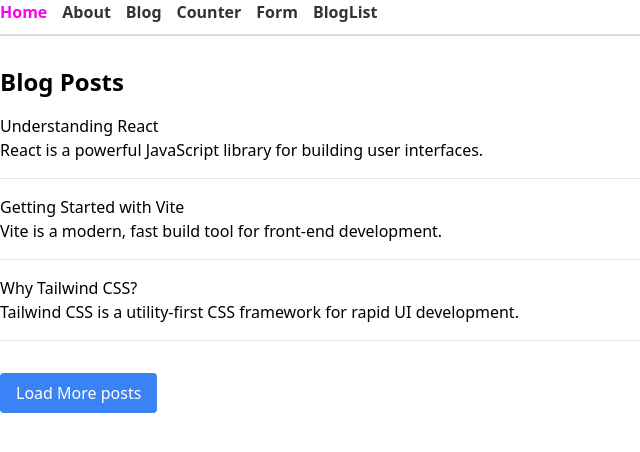
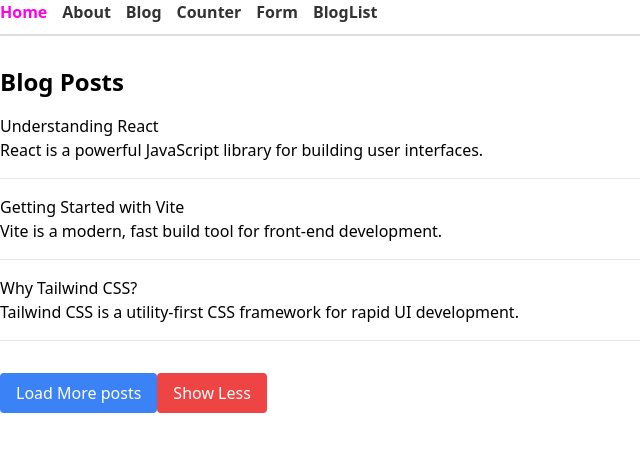
Before and after one commit to Claracandy/my-blog, a React (Vite) app: page /BlogList in a window 1280 px wide. Shown: the top 452 px of the page, without its empty margins (0-640 px from the left). Built offline with nearby package versions, Linux system fonts and the light colour scheme.

Commit message:
add BlogList

```diff
--- a/src/components/BlogList.jsx
+++ b/src/components/BlogList.jsx
@@ -20,6 +20,8 @@
           },
     ]);
 
+    const [visibleCount, setVisibleCount] = useState(3);
+
     const loadMorePosts = () => {
         const newPosts = [
             {
@@ -34,13 +36,18 @@
               },
         ];
         setPosts((prevPosts) => [...prevPosts, ...newPosts]);
+        setVisibleCount((prevCount) => prevCount + newPosts.length);
     };
+
+    const showLessPosts = () => {
+        setVisibleCount(3);
+    }
 
     return (
         <>
             <h1 className="text-2xl font-bold mb-4">Blog Posts</h1>
             <div>
-                {posts.map((post) => (
+                {posts.slice(0, visibleCount).map((post) => (
                     <div key={post.id} className="border-b pb-4 mb-4">
                         <h2>{post.title}</h2>
                         <p>{post.excerpt}</p>
@@ -53,6 +60,13 @@
             >
                 Load More posts
             </button>
+
+            <button
+                onClick={showLessPosts}
+                className="mt-4 bg-red-500 text-white px-4 py-2 rounded"
+            >
+                Show Less
+            </button>
         </>
     );
 
```
